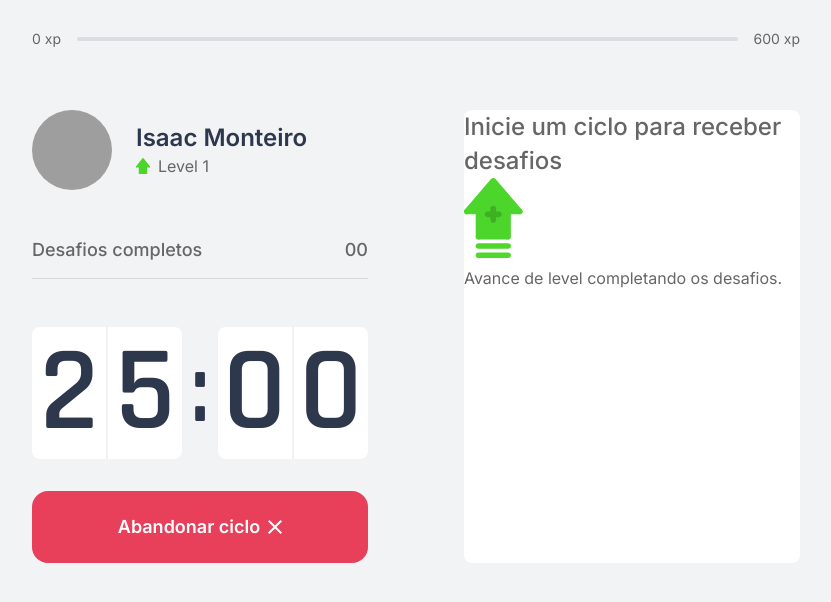
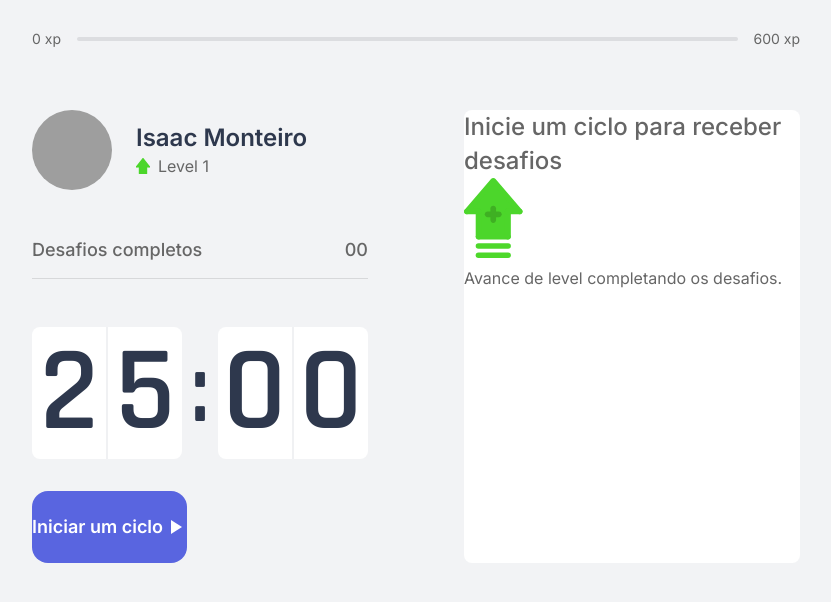
Before and after one commit to is4ac-dev/move.it, a React (Vite) app: page / in a window 1280 px wide. Shown: the top 602 px of the page, without its empty margins (224-1055 px from the left). Built offline with nearby package versions, Linux system fonts and the light colour scheme; grey boxes are pictures that could not be loaded.

Commit message:
Criando script para alternar buttons

```diff
--- a/src/components/button/index.tsx
+++ b/src/components/button/index.tsx
@@ -5,6 +5,8 @@ import { BuildStartBtn, BuildCancelBtn } from "./build-btn"
 export function Button(){
 
   return(
-    <BuildCancelBtn/>
+    <div className="button-container">
+      { false ? <BuildCancelBtn/> : <BuildStartBtn/>}
+    </div>
   )
 }
```
